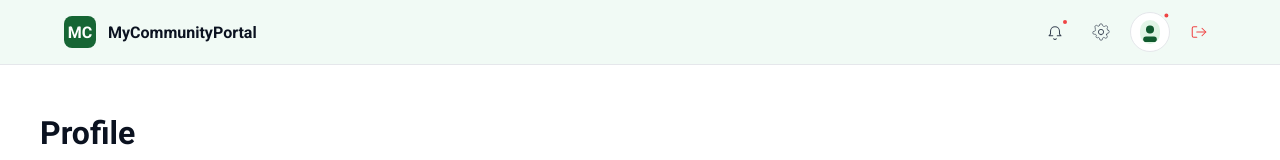
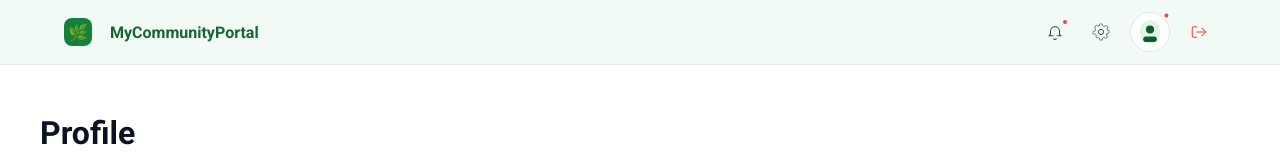
Before and after one commit to JLforce/MyCommunityPortal, a Next.js app: page /profile in a window 1280 px wide. Shown: the top 160 px of the page. Built offline with nearby package versions, Linux system fonts and the light colour scheme; no server answers.

Commit message:
Use shared Brand component on Profile header for consistent logo

```diff
--- a/src/app/profile/page.js
+++ b/src/app/profile/page.js
@@ -2,6 +2,7 @@ import { cookies } from 'next/headers';
 import { createClient } from '../../lib/supabase/server';
 import HeaderButtons from '../../components/HeaderButtons';
 import ProfileCard from '../../components/ProfileCard';
+import Brand from '../../components/Brand';
 
 export default async function ProfilePage(){
   const cookieStore = cookies();
@@ -30,8 +31,7 @@ export default async function ProfilePage(){
       <header style={{background:'var(--green-50)',borderBottom:'1px solid var(--border)'}}>
         <div className="container" style={{display:'flex',alignItems:'center',justifyContent:'space-between',height:64}}>
           <div style={{display:'flex',alignItems:'center',gap:12}}>
-            <div style={{display:'inline-flex',width:32,height:32,alignItems:'center',justifyContent:'center',borderRadius:8,background:'var(--green-900)',color:'#fff',fontWeight:700}}>MC</div>
-            <div style={{fontWeight:700}}>MyCommunityPortal</div>
+            <Brand />
           </div>
 
           <div style={{display:'flex',alignItems:'center',gap:14}}>
```
